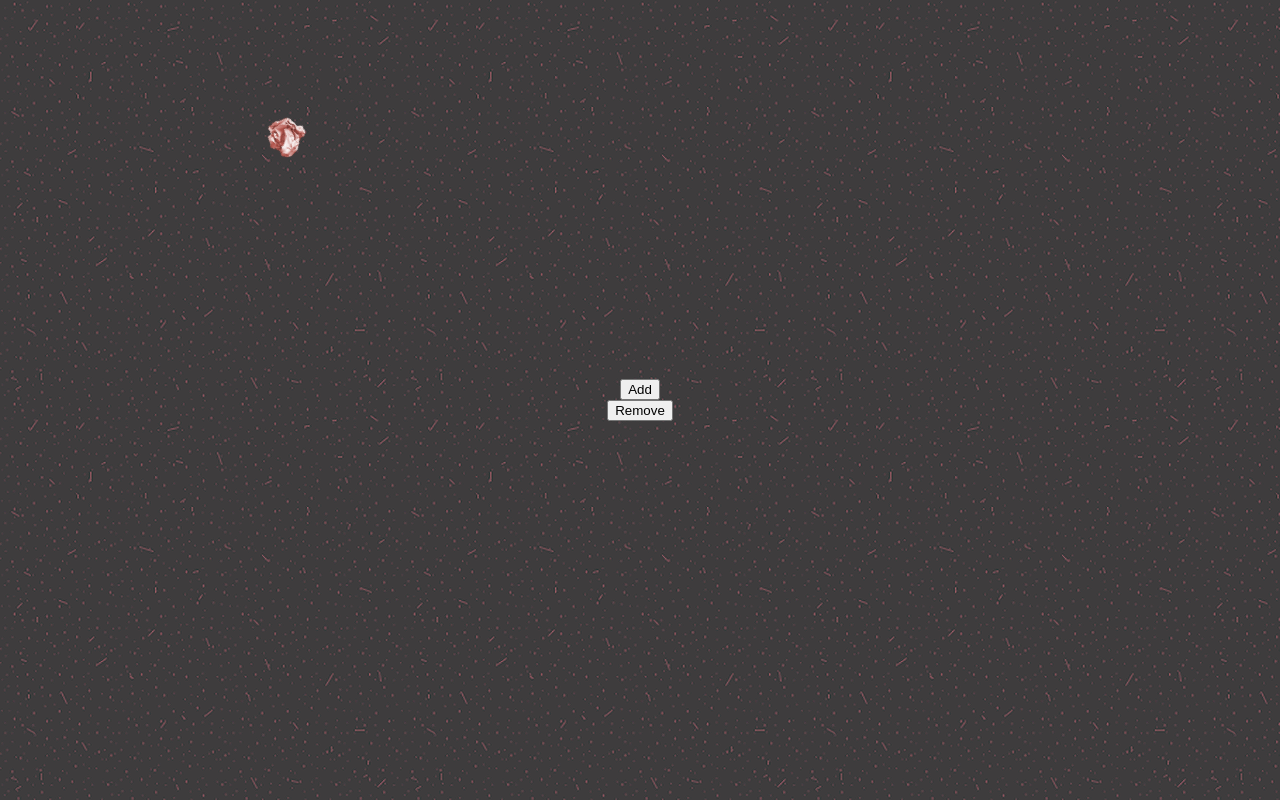
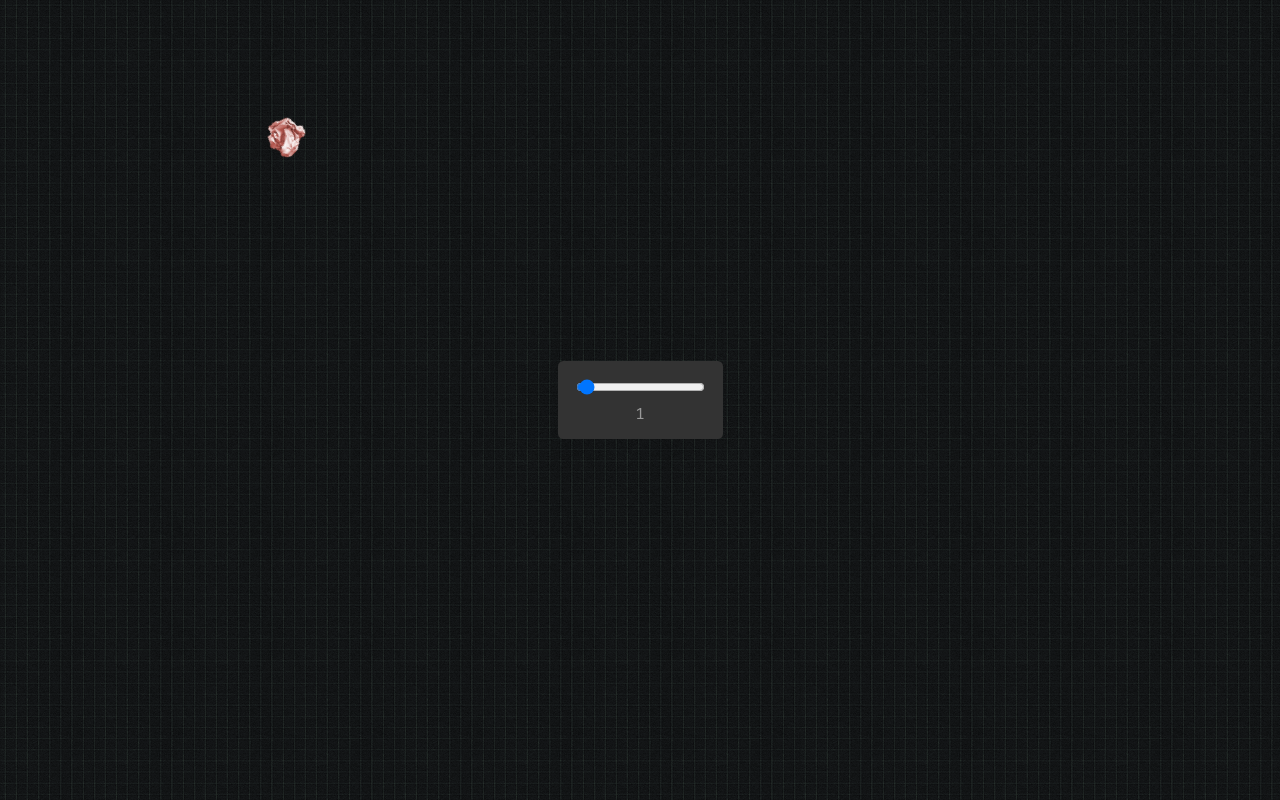
Before and after one commit to bdnorris/paper-balls, a Vue app: page / in a window 1280 px wide. Built offline with nearby package versions, Linux system fonts and the light colour scheme.

Commit message:
Binding to range input. New Background.

```diff
--- a/src/App.vue
+++ b/src/App.vue
@@ -3,8 +3,12 @@
     <!-- <img src="./assets/logo.png"> -->
     <!-- <hello></hello> -->
     <balls :balls="balls"></balls>
-    <button type="button" name="button" v-on:click="addComponent">Add</button>
-    <button type="button" name="button" v-on:click="removeComponent">Remove</button>
+    <!-- <button type="button" name="add" class="dial" v-on:click="addComponent">Add</button>
+    <button type="button" name="remove" class="dial" v-on:click="removeComponent">Remove</button> -->
+    <div class="controls">
+      <input type="range" v-model.number="balls" min="0" max="30" step="1" name="" value="1" />
+      <p>{{ balls }}</p>
+    </div>
   </div>
 </template>
 
@@ -44,7 +48,11 @@ html {
   box-sizing: inherit;
 }
 body {
-  background: #3a3c3d url('assets/pink_dust.png') repeat top left;
+  background: #3a3c3d url('assets/hip-square_i.png') repeat top left;
+  /* ========================================================
+  This pattern is downloaded from www.subtlepatterns.com
+  If you need more, that's where to get'em.
+  ========================================================*/
   background-attachment: fixed;
   height: 100%;
   margin: 0;
@@ -64,5 +72,17 @@ body {
   align-items: center;
   align-content: center;
   padding: 2em;
+  .controls {
+    background-color: #333;
+    padding: 1em;
+    border-radius: 0.333em;
+    p {
+      color: #999;
+      margin: 0.333em 0 0 0;
+    }
+  }
+}
+input[type="range"] {
+  z-index: 10;
 }
 </style>
```
Also changed, not shown: src/assets/hip-square_i.png (added).
